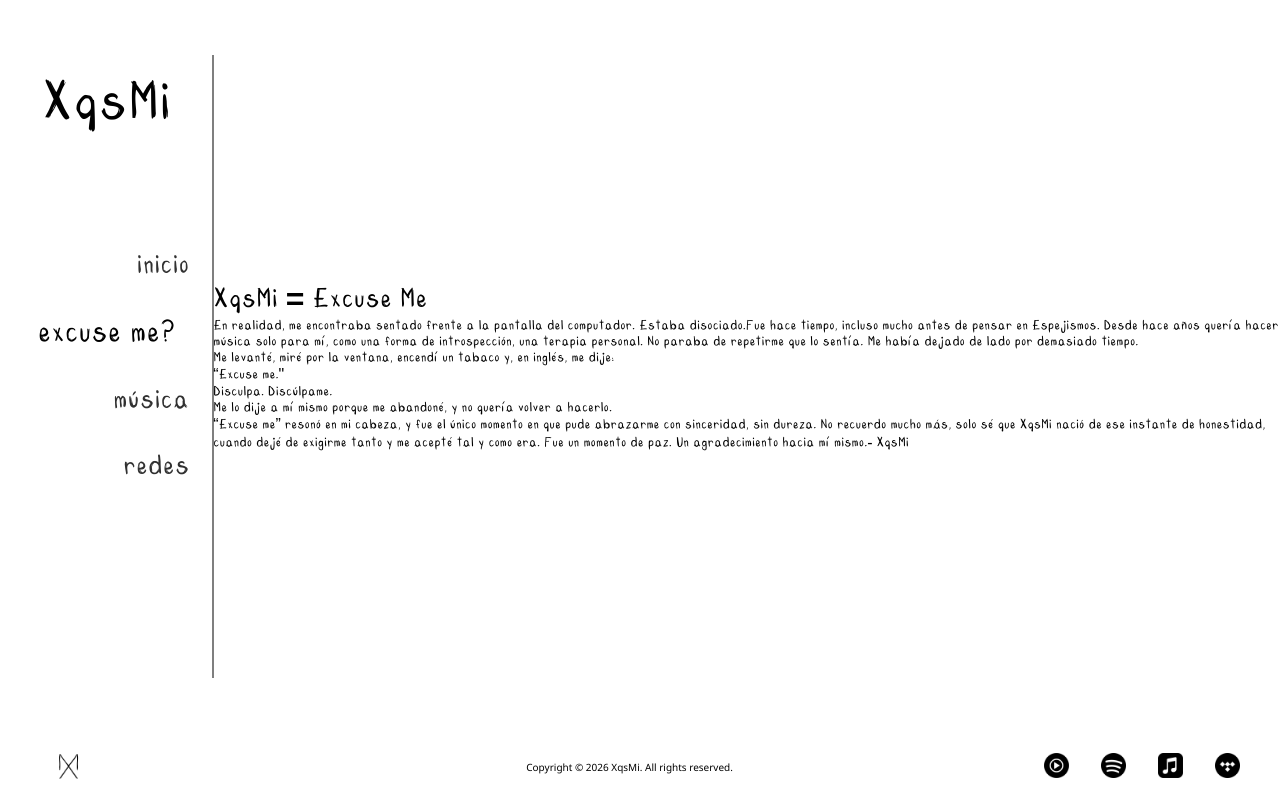
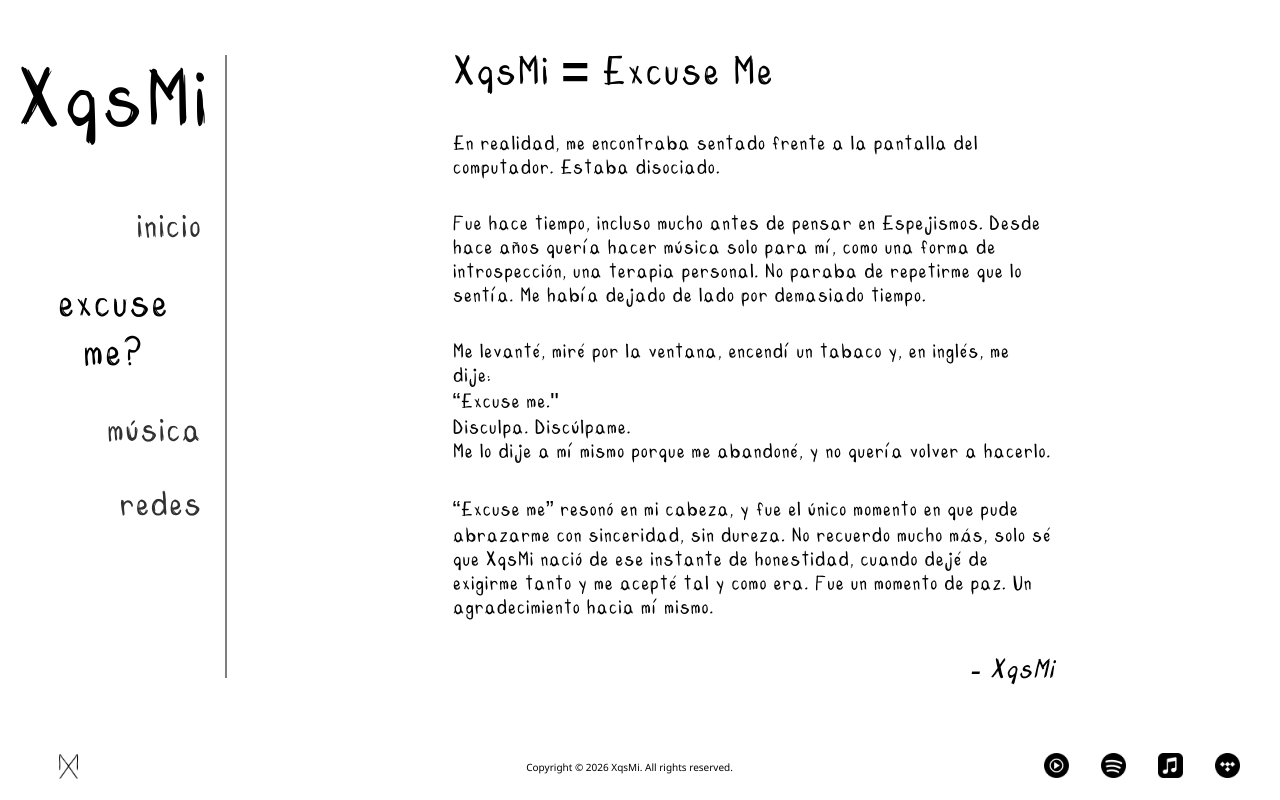
Before and after one commit to ReneRetamales/xqsmi-web, a Next.js app: page /excuse-me in a window 1280 px wide. Built offline with nearby package versions, Linux system fonts and the light colour scheme.

Commit message:
0.7 | Barra de navegación para dispositivos móviles y diseño responsivo de secciones INICIO y EXCUSE ME? (algunos cambios menores)

```diff
--- a/app/(general)/excuse-me/page.module.css
+++ b/app/(general)/excuse-me/page.module.css
@@ -1,4 +1,33 @@
 /* Media Query: Móbiles Pequeños 320p */
+.section {
+  display: flex;
+  flex-direction: column;
+  justify-content: center;
+}
+.space {
+  height: 10%;
+}
+.content {
+  display: flex;
+  flex-direction: column;
+  justify-content: center;
+  gap: 1rem;
+  margin: 0rem 0.5rem;
+  height: 100%;
+}
+.title {
+  width: 100%;
+  font-size: 24px;
+}
+.text {
+  font-size: 16px;
+}
+.signature {
+  width: 100%;
+  text-align: end;
+  font-size: 20px;
+  font-style: italic;
+}
 
 /* Media Query: Móbiles Grandes 480p */
 @media screen and (min-width: 480px) {
@@ -10,14 +39,6 @@
 
 /* Media Query: Laptops 1024p */
 @media screen and (min-width: 1024px) {
-}
-
-/* Media Query: Desktop FullHD 1280p */
-@media screen and (min-width: 1280px) {
-}
-
-/* Media Query: Desktop Grandes 1440p o 1920p */
-@media screen and (min-width: 1440px) {
   .section {
     display: grid;
     grid-template-columns: 1fr 3fr 1fr;
@@ -26,13 +47,14 @@
   }
 
   .space {
+    height: 100%;
   }
 
   .content {
     display: flex;
     flex-direction: column;
     justify-content: center;
-    margin: 1rem;
+    margin: 0rem 1rem;
     gap: 2rem;
   }
   .title {
@@ -45,7 +67,15 @@
   .signature {
     width: 100%;
     text-align: end;
-    font-size: 24px;
+    font-size: 32px;
     font-style: italic;
   }
 }
+
+/* Media Query: Desktop FullHD 1280p */
+@media screen and (min-width: 1280px) {
+}
+
+/* Media Query: Desktop Grandes 1440p o 1920p */
+@media screen and (min-width: 1440px) {
+}
--- a/app/(general)/inicio/page.module.css
+++ b/app/(general)/inicio/page.module.css
@@ -1,27 +1,24 @@
-/* Media Query: Móbiles Pequeños 320p */
+/* Media Query: Móbiles Pequeños 320p (Estilos Base) */
 .section {
-  /* background-color: red; */
   display: flex;
   flex-direction: column;
   justify-content: center;
   text-align: center;
 }
 .space {
-  /* background-color: bisque; */
   height: 10%;
-  /* display: none; */
 }
 .content {
   display: flex;
   flex-direction: column;
   justify-content: center;
   align-items: center;
-  gap: 1rem;
+  gap: 3rem;
   margin: 0rem 0.5rem;
   height: 100%;
 }
 .title {
-  font-size: 48px;
+  font-size: 40px;
 }
 .player {
   border: 1px solid;
@@ -29,31 +26,26 @@
   border-radius: 0.5rem;
 }
 .links {
-  display: flex;
-  flex-direction: column;
-  justify-content: center;
-  gap: 1rem;
+  display: grid;
+  grid-template-columns: 1fr 1fr;
+  grid-template-rows: 1fr 1fr;
+  gap: 2rem;
   font-size: 32px;
+  width: 100%;
 }
 
 /* Media Query: Móbiles Grandes 480p */
 @media screen and (min-width: 480px) {
+  /* Vacío, no hay cambios respecto a 320p */
 }
 
 /* Media Query: Tablets 768p */
 @media screen and (min-width: 768px) {
+  /* Vacío, no hay cambios respecto a 320p */
 }
 
 /* Media Query: Laptops 1024p */
 @media screen and (min-width: 1024px) {
-}
-
-/* Media Query: Desktop FullHD 1280p */
-@media screen and (min-width: 1280px) {
-}
-
-/* Media Query: Desktop Grandes 1440p o 1920p */
-@media screen and (min-width: 1440px) {
   .section {
     display: grid;
     grid-template-columns: 1fr 3fr 1fr;
@@ -61,28 +53,20 @@
     width: 100%;
   }
   .space {
-    display: inline;
     height: 100%;
   }
   .content {
-    display: flex;
-    flex-direction: column;
-    justify-content: center;
+    gap: 1rem;
+    margin: 0rem 1rem;
     text-align: center;
-    align-items: center;
-    margin: 1rem;
-    gap: 1rem;
   }
   .title {
     width: 100%;
-    font-size: 48px;
   }
   .links {
+    display: flex;
     flex-direction: row;
-    justify-content: center;
-    gap: 5rem;
-    font-size: 32px;
-    width: 100%;
+    justify-content: space-around;
   }
   .navLink {
     transition: transform 0.3s ease;
@@ -93,3 +77,23 @@
     z-index: 10;
   }
 }
+
+/* Media Query: Desktop FullHD 1280p */
+@media screen and (min-width: 1280px) {
+  .title {
+    font-size: 48px;
+  }
+  .links {
+    font-size: 36px;
+  }
+}
+
+/* Media Query: Desktop Grandes 1440p o 1920p */
+@media screen and (min-width: 1440px) {
+  .title {
+    font-size: 64px;
+  }
+  .links {
+    font-size: 40px;
+  }
+}
--- a/app/(general)/inicio/page.tsx
+++ b/app/(general)/inicio/page.tsx
@@ -41,8 +41,8 @@ export default function InicioPage() {
           src="https://www.youtube.com/watch?v=l1c62LuLg7I"
           controls={true}
           width="100%"
-          height="65%"
-          fallback={<div>Cargando reproductor...</div>}
+          height="62.5%"
+          fallback={<div>Cargando...</div>}
         />
 
         <div className={styles.links}>
--- a/app/(general)/musica/page.module.css
+++ b/app/(general)/musica/page.module.css
@@ -35,7 +35,7 @@
     display: flex;
     flex-direction: column;
     justify-content: center;
-    margin: 1rem;
+    margin: 0rem 1rem;
     gap: 2rem;
   }
 
--- a/app/(general)/redes/page.module.css
+++ b/app/(general)/redes/page.module.css
@@ -30,7 +30,7 @@
     display: flex;
     flex-direction: column;
     justify-content: center;
-    margin: 1rem;
+    margin: 0rem 1rem;
     gap: 2rem;
   }
   .logo {
--- a/components/active-link/ActiveLink.module.css
+++ b/components/active-link/ActiveLink.module.css
@@ -1,20 +1,16 @@
 .link {
-  /* background-color: tomato; */
   padding: 0.5rem;
   color: #303030;
   transition: transform 0.3s ease;
   display: block;
 }
-
 .link:hover {
   transform: scale(1.05);
   z-index: 10;
 }
-
 .active-link {
-  /* background-color: green; */
   text-align: center;
   font-weight: bold;
   color: #000000;
-  font-size: 36px;
+  font-size: 48px;
 }
--- a/components/active-link/ActiveLink.tsx
+++ b/components/active-link/ActiveLink.tsx
@@ -3,19 +3,21 @@
 import Link from "next/link";
 import style from "./ActiveLink.module.css";
 import { usePathname } from "next/navigation";
+import { ComponentPropsWithoutRef } from "react";
 
-interface Props {
+interface Props extends ComponentPropsWithoutRef<"a"> {
   path: string;
   text: string;
 }
 
-export const ActiveLink = ({ path, text }: Props) => {
+export const ActiveLink = ({ path, text, ...rest }: Props) => {
   const pathName = usePathname();
 
   return (
     <Link
       className={`${style.link} ${pathName === path && style["active-link"]}`}
       href={path}
+      {...rest}
     >
       {text}
     </Link>
--- a/components/nav-bar/NavBar.module.css
+++ b/components/nav-bar/NavBar.module.css
@@ -1,14 +1,12 @@
 /* Media Query: Móbiles Pequeños 320p */
 .navbar {
-  /* background-color: aquamarine; */
-  /* display: flex; */
-  /* justify-content: space-between; */
+  cursor: none;
   display: grid;
   grid-auto-flow: column;
   grid-template-columns: 1fr 1fr;
   position: relative;
   height: 100%;
-  margin: 0 0.5rem;
+  margin: 0rem 0.5rem;
   align-items: center;
 }
 .navbar::after {
@@ -25,12 +23,39 @@
   font-size: 32px;
 }
 .sections {
-  display: none;
-  font-size: 24px;
+  background-color: white;
+  display: flex;
+  flex-direction: column;
+  position: absolute;
+  top: 100%;
+  left: 0;
+  height: 0;
+  width: 100%;
+  overflow: hidden;
+  z-index: 10;
+  text-align: end;
+  transition: height 0.3s ease-in-out, padding 0.3s ease-in-out;
+  font-size: 40px;
+  /* gap: 0.5rem; */
+  justify-content: space-around;
+  padding: 0;
 }
-.space {
+.sections.active {
+  height: 50dvh;
+}
+.sections.active::after {
+  background-color: black;
+  content: "";
+  position: absolute;
+  width: 100%;
+  height: 1px;
+  bottom: 0;
+  left: 50%;
+  transform: translateX(-50%);
+}
+.close {
   display: flex;
-  justify-content: end;
+  justify-content: flex-end;
 }
 
 /* Media Query: Móbiles Grandes 480p */
@@ -67,7 +92,7 @@
     text-align: center;
   }
   .artistName {
-    font-size: 64px;
+    font-size: 96px;
     transition: transform 0.3s ease;
     display: block;
   }
@@ -76,15 +101,27 @@
     z-index: 10;
   }
   .sections {
-    display: flex;
+    /* Reseteamos los estilos de móvil para que se comporte como sidebar */
+    position: static;
+    height: 100%;
+    transition: none; /* Desactivamos la transición/animación de despliegue */
     flex-direction: column;
-    font-size: 32px;
+    font-size: 40px;
     gap: 1rem;
     width: 100%;
     justify-content: center;
+    overflow: visible;
+    background-color: transparent;
   }
+
+  /* Ya no necesitamos la clase .active en escritorio, pero la mantenemos por si acaso */
+  .sections.active {
+    height: 100%;
+    padding: 0;
+  }
+
   .close {
-    display: none;
+    display: none; /* Ocultamos el ícono de hamburguesa */
   }
 }
 
--- a/components/nav-bar/NavBar.tsx
+++ b/components/nav-bar/NavBar.tsx
@@ -1,18 +1,27 @@
+"use client";
+
 import styles from "./NavBar.module.css";
 import Image from "next/image";
 import { ActiveLink } from "../active-link/ActiveLink";
 import mainLogo from "../../public/images/Main.png";
+import { useState } from "react";
 
 const navItems = [
   { path: "/inicio", text: "inicio" },
   { path: "/excuse-me", text: "excuse me?" },
   { path: "/musica", text: "música" },
-  // { path: "/conceptos", text: "conceptos" },
   { path: "/redes", text: "redes" },
 ];
 
-export const NavBar = async () => {
+export const NavBar = () => {
   const iconSize = 25;
+  const [isOpen, setIsOpen] = useState(false);
+  const toggleMenu = () => {
+    setIsOpen(!isOpen);
+  };
+  const closeMenu = () => {
+    setIsOpen(false);
+  };
 
   return (
     <nav className={styles.navbar}>
@@ -20,14 +29,14 @@ export const NavBar = async () => {
         <span className={styles.artistName}>XqsMi</span>
       </div>
 
-      <div className={styles.sections}>
+      <div className={`${styles.sections} ${isOpen ? styles.active : ""}`}>
         {navItems.map((navItem) => (
-          <ActiveLink key={navItem.path} {...navItem} />
+          <ActiveLink key={navItem.path} onClick={closeMenu} {...navItem} />
         ))}
       </div>
 
       <div className={styles.space}>
-        <span className={styles.close}>
+        <span className={styles.close} onClick={toggleMenu}>
           <Image
             className={styles.logo}
             src={mainLogo}
```
